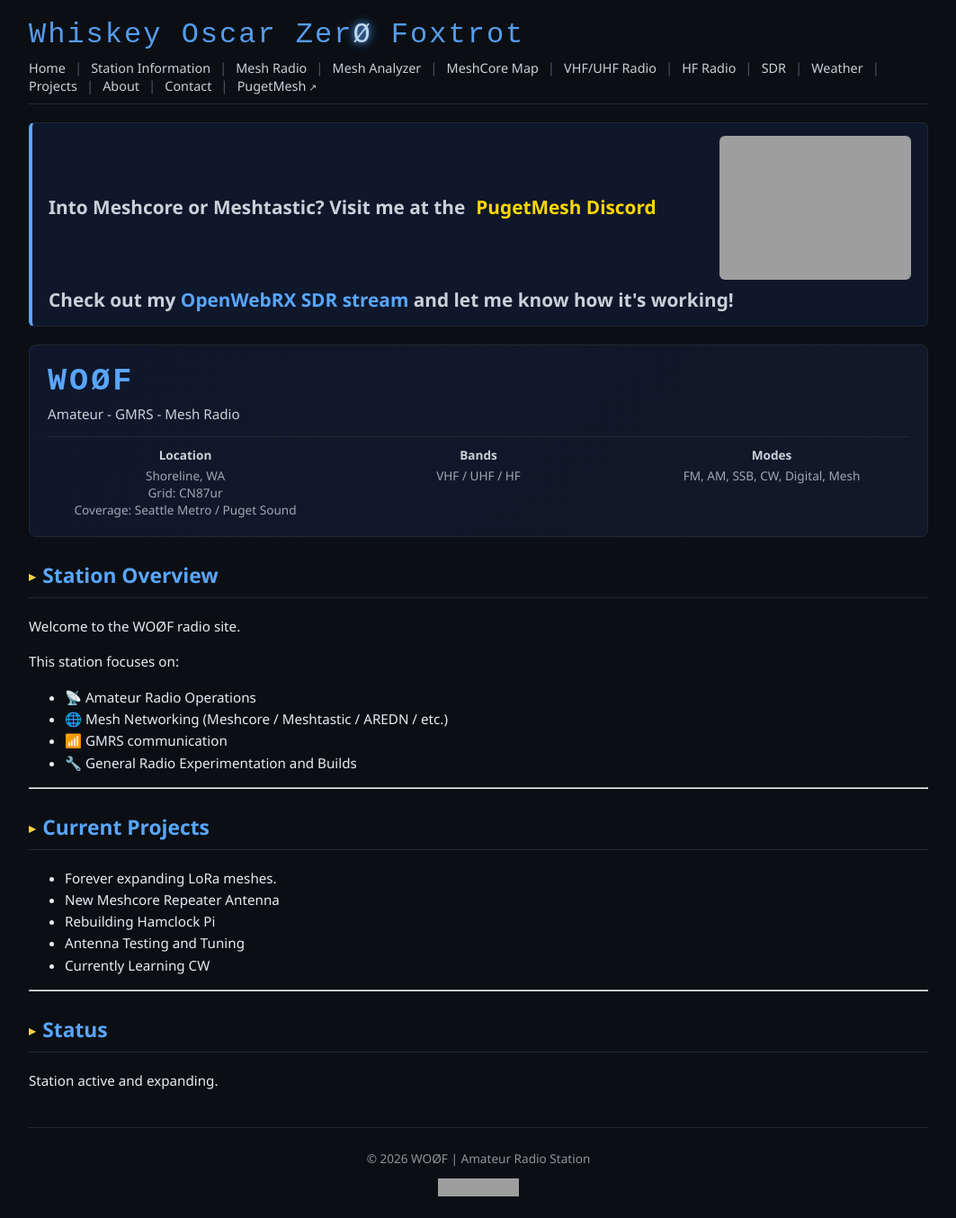
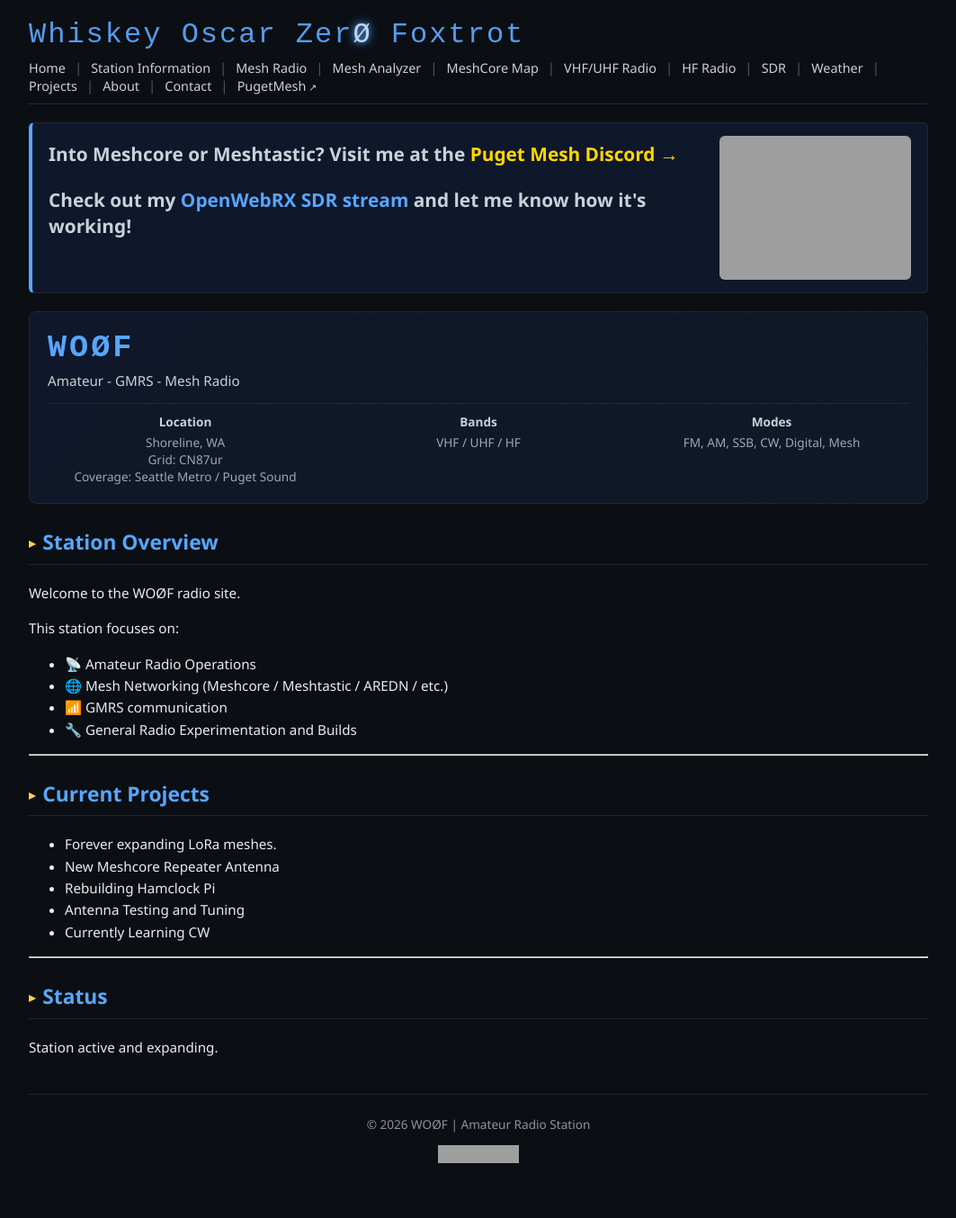
Before and after one commit to Lymitliss/Lymitliss.github.io, a Jekyll site: the page built from index.md, in a window 1280 px wide. Shown: the whole page at 90% size, without its empty margins (108-1171 px from the left). Built offline with Jekyll 4.4.1, drawn with Linux system fonts in a browser that asks for light colours; after the commit the page ends 1317 px from its top, so only the background shows below that; grey boxes are pictures that could not be loaded.

Commit message:
Update default.html

```diff
--- a/_layouts/default.html
+++ b/_layouts/default.html
@@ -50,21 +50,23 @@
 
     <!-- HOME BANNER (ONLY ON HOME) -->
     {% if page.url == "/" %}
-    <div class="home-banner">
-      <div class="home-banner-line" style="display: flex; align-items: center; gap: 12px;">
+    <div class="home-banner" style="display: flex; align-items: flex-start; justify-content: space-between; gap: 24px;">
+      <div style="display: flex; flex-direction: column; justify-content: flex-start; gap: 22px; flex: 1; padding-top: 6px;">
+        <div class="home-banner-line" style="margin: 0;">
           Into Meshcore or Meshtastic? Visit me at the
           <a href="https://pugetmesh.org/" target="_blank" rel="noopener">
-          PugetMesh Discord
+            Puget Mesh Discord →
           </a>
-        <img src="{{ '/assets/ChatGPT Image May 9, 2026, 06_44_49 PM.png' | relative_url }}" alt="PugetMesh QR code" style="height: 160px; width: auto; margin-left: auto; flex-shrink: 0; border-radius: 6px;">
         </div>
-      <div class="home-banner-line home-banner-line-secondary">
+        <div class="home-banner-line home-banner-line-secondary" style="margin: 0;">
           Check out my
           <a href="{{ '/sdr' | relative_url }}" class="home-banner-link-blue">
             OpenWebRX SDR stream
           </a>
           and let me know how it's working!
         </div>
+      </div>
+      <img src="{{ '/assets/ChatGPT Image May 9, 2026, 06_44_49 PM.png' | relative_url }}" alt="PugetMesh QR code" style="height: 160px; width: auto; flex-shrink: 0; border-radius: 6px;">
     </div>
     {% endif %}
 
```
Lines whose indentation alone changed are shown as unchanged.
